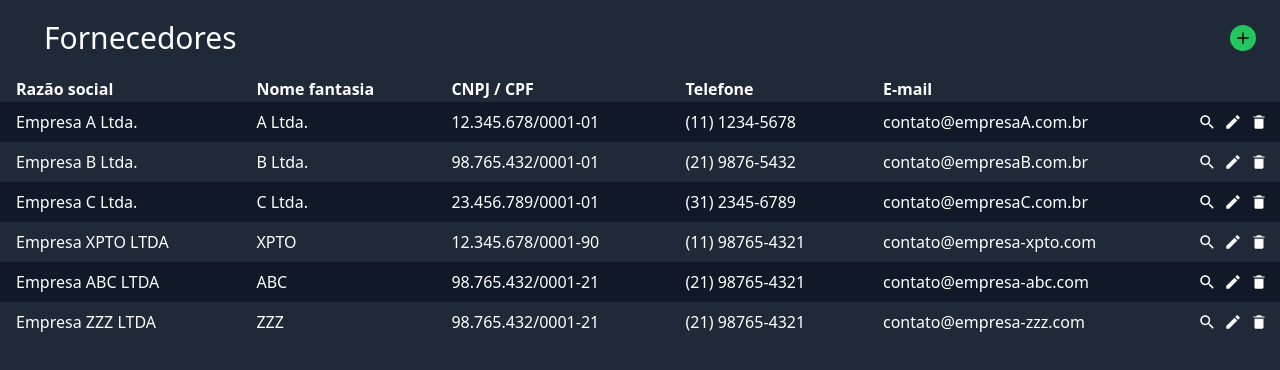
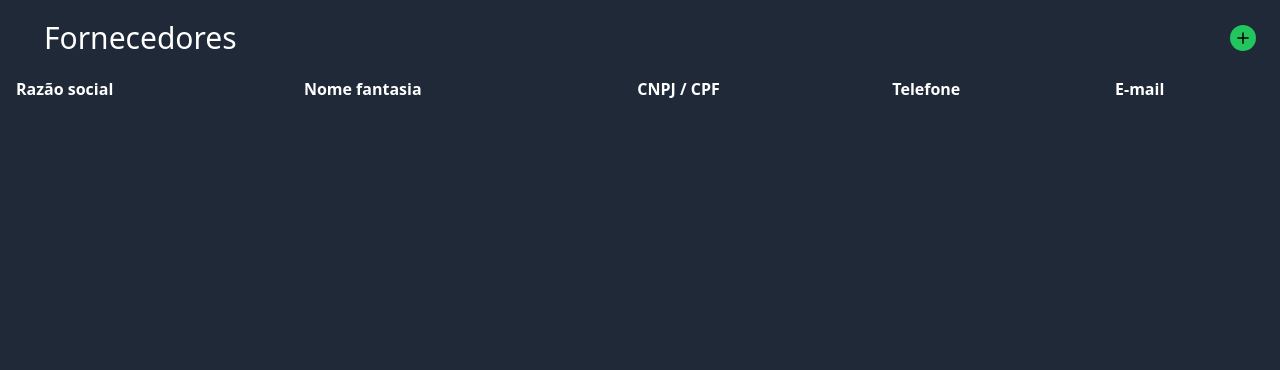
Before and after one commit to Gustavo-Ragazzi/cadastro-de-fornecedor, a React (Create React App) app: page / in a window 1280 px wide. Shown: the top 370 px of the page. Built offline with nearby package versions, Linux system fonts and the light colour scheme.

Commit message:
feat adding new items

```diff
--- a/src/components/Main/index.tsx
+++ b/src/components/Main/index.tsx
@@ -1,11 +1,31 @@
 import { IoMdAdd, IoMdCreate , IoMdTrash, IoMdSearch } from "react-icons/io";
-import example from "../example.json"
 import SupplierForm from "../SupplierForm";
 import { useState } from "react";
+
+interface Supplier {
+    razaoSocial: string,
+    nomeFantasia: string,
+    cpfCnpj: number,
+    telefone: number,
+    endereco: string,
+    numero: number,
+    complemento: string,
+    bairro: string,
+    cidade: string,
+    estado: string,
+    cep: number,
+    pais: string,
+    inscricaoEstadual?: number,
+    inscricaoMunicipal?: number,
+    email: string,
+    contato?: string
+}
 
 
 export default function Main() {
     const [showForm, setShowForm] = useState(false);
+    const [storageList, setStoragelist] = useState<Supplier[]>(JSON.parse(localStorage.getItem("formSupplier") ?? "[]"));
+
 
     function handleShowForm(e: React.MouseEvent<HTMLButtonElement>) {
         e.preventDefault();
@@ -48,11 +68,11 @@ export default function Main() {
                     </tr>
                 </thead>
                 <tbody>
-                    {example.map((item, index) => (
+                    {storageList.map((item, index) => (
                         <tr className={`${index % 2 === 0 ? "bg-gray-900" : "bg-gray-800"}`}>
-                            <td className="text-left px-4 py-2">{item.razao_social}</td>
-                            <td className="text-left px-4 py-2">{item.nome_fantasia}</td>
-                            <td className="text-left px-4 py-2">{item.cnpj_cpf}</td>
+                            <td className="text-left px-4 py-2">{item.razaoSocial}</td>
+                            <td className="text-left px-4 py-2">{item.nomeFantasia}</td>
+                            <td className="text-left px-4 py-2">{item.cpfCnpj}</td>
                             <td className="text-left px-4 py-2">{item.telefone}</td>
                             <td className="text-left px-4 py-2">{item.email}</td>
                             <td>
--- a/src/components/SupplierForm/index.tsx
+++ b/src/components/SupplierForm/index.tsx
@@ -7,7 +7,7 @@ const classDefault = "w-full bg-gray-50 border border-gray-300 text-gray-900 tex
 interface Supplier {
     razaoSocial: string,
     nomeFantasia: string,
-    cpf: number,
+    cpfCnpj: number,
     telefone: number,
     endereco: string,
     numero: number,
@@ -26,7 +26,7 @@ interface Supplier {
 export default function SupplierForm(props: any) {
     const [razaoSocial, setRazaoSocial] = useState("");
     const [nomeFantasia, setNomeFantasia] = useState("");
-    const [cpf, setCpf] = useState(0);
+    const [cpfCnpj, setCpfCnpj] = useState(0);
     const [telefone, setTelefone] = useState(0);
     const [endereco, setEndereco] = useState("");
     const [numero, setNumero] = useState(0);
@@ -63,10 +63,10 @@ export default function SupplierForm(props: any) {
         {
             label: "CPF / CNPJ",
             type: "number",
-            name: "cpf-cppj",
+            name: "cpf-cnpj",
             id: "cpf-cnpj",
             classname: classDefault,
-            onChange: (e: React.ChangeEvent<HTMLInputElement>) => setCpf(parseInt(e.target.value)),
+            onChange: (e: React.ChangeEvent<HTMLInputElement>) => setCpfCnpj(parseInt(e.target.value)),
             required: true
         },
         {
@@ -190,13 +190,15 @@ export default function SupplierForm(props: any) {
 
     function handleSubmit(e: React.FormEvent<HTMLFormElement>) {
         e.preventDefault();
-        const supplier: Supplier = {razaoSocial, nomeFantasia, cpf, telefone, endereco, numero, complemento, bairro, cidade, estado, cep, pais, inscricaoEstadual, inscricaoMunicipal, email, contato}
+        const supplier: Supplier = {razaoSocial: razaoSocial, nomeFantasia: nomeFantasia, cpfCnpj: cpfCnpj, telefone: telefone, endereco: endereco, numero: numero, complemento: complemento, bairro: bairro, cidade: cidade, estado: estado, cep: cep, pais: pais, inscricaoEstadual:  inscricaoEstadual, inscricaoMunicipal: inscricaoMunicipal, email: email, contato: contato}
 
-        console.log(supplier)
+        const currentList = JSON.parse(localStorage.getItem("formSupplier") ?? "[]")
+        const updatedList = [ ...currentList, supplier ]
+        localStorage.setItem("formSupplier", JSON.stringify(updatedList));
     }
 
     return (
-        <div className="overflow-y-auto w-1/2 bg-gray-600 absolute inset-0 mx-auto my-5 p-5 rounded-lg shadow-lg">
+        <div className="overflow-y-auto w-2/3 lg:w-1/2 bg-gray-600 absolute inset-0 mx-auto my-5 p-5 rounded-lg shadow-lg">
             <button
                 className="float-right hover:bg-gray-500 active:bg-gray-400 rounded-full p-1"
                 onClick={props.handleShowForm}
```
